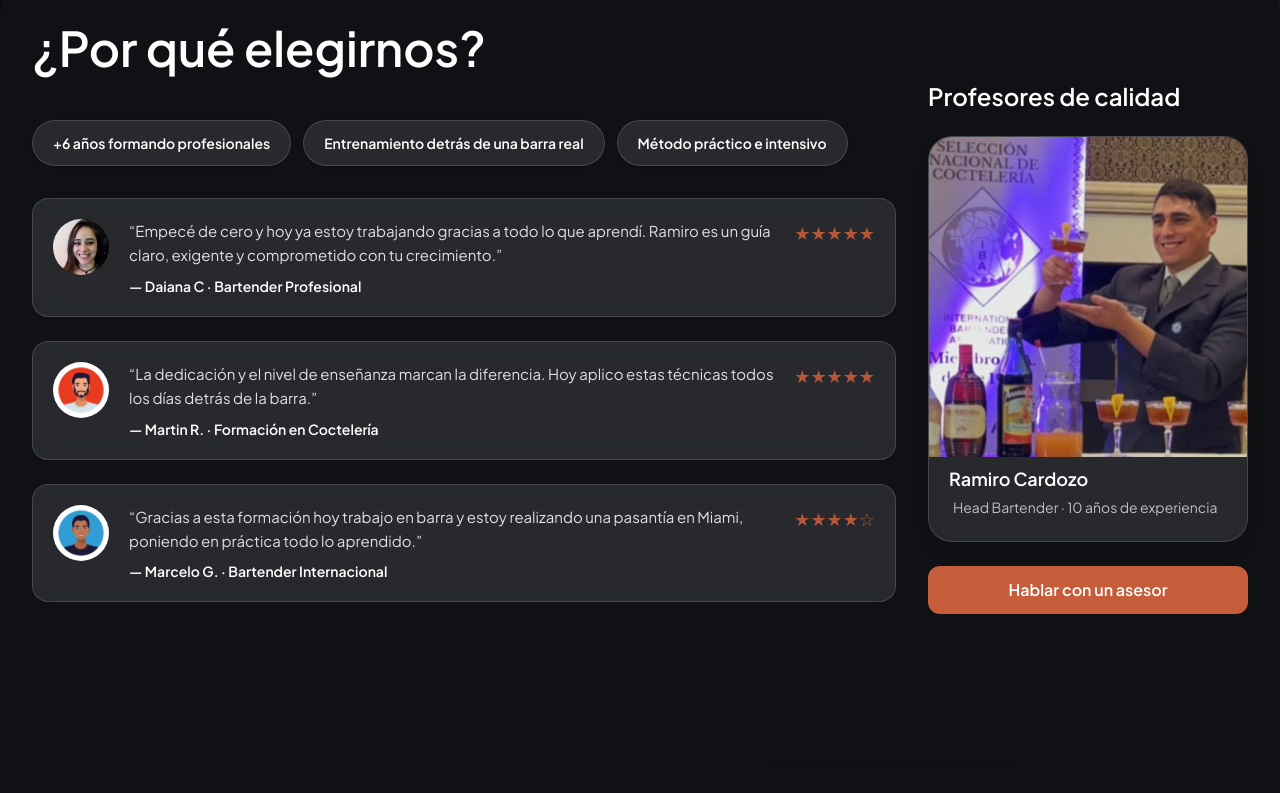
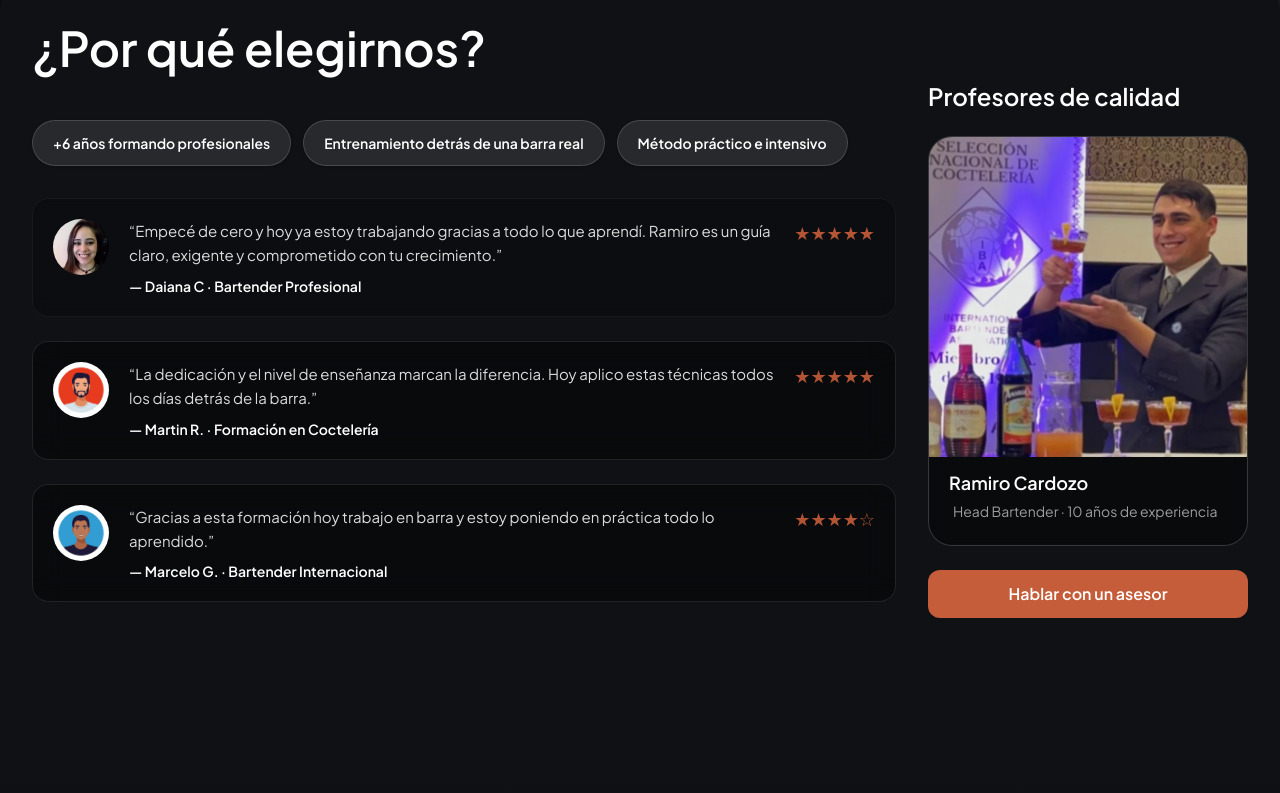
Before and after one commit to DaianaCardozo/Drink-Company, a React (Vite) app: page / in a window 1280 px wide. Shown: the part 656-1449 px from the top of the page. Built offline with nearby package versions, Linux system fonts and the light colour scheme; the HTML template or start-up script is replaced by a standard one.

Commit message:
Se mejoró el UI y los colores de la página para mejorar la estetica

```diff
--- a/src/App.tsx
+++ b/src/App.tsx
@@ -141,7 +141,9 @@ export default function App() {
 
               <div className="space-y-6 max-w-none md:translate-x-0">
                 {/* 1 */}
-                <div className="flex items-start justify-between gap-5 bg-white/10 backdrop-blur-md border border-white/15 rounded-2xl p-5 transition hover:bg-white/15">
+                <div className="flex items-start justify-between gap-5 bg-black/20 backdrop-blur-sm border border-white/5 rounded-2xl p-5 transition hover:bg-black/25">
+
+
                   <div className="flex items-start gap-5 flex-1">
                     <img
                       src={daiana}
@@ -165,7 +167,8 @@ export default function App() {
                 </div>
 
                 {/* 2 */}
-                <div className="flex items-start justify-between gap-5 bg-white/10 backdrop-blur-md border border-white/15 rounded-2xl p-5 transition hover:bg-white/15">
+               <div className="flex items-start justify-between gap-5 bg-black/40 backdrop-blur-lg border border-white/10 rounded-2xl p-5 transition hover:bg-black/50">
+
                   <div className="flex items-start gap-5 flex-1">
                     <img
                       src={martin}
@@ -189,7 +192,8 @@ export default function App() {
                 </div>
 
                 {/* 3 */}
-                <div className="flex items-start justify-between gap-5 bg-white/10 backdrop-blur-md border border-white/15 rounded-2xl p-5 transition hover:bg-white/15">
+                <div className="flex items-start justify-between gap-5 bg-black/40 backdrop-blur-lg border border-white/10 rounded-2xl p-5 transition hover:bg-black/50">
+
                   <div className="flex items-start gap-5 flex-1">
                     <img
                       src={marcelo}
@@ -199,7 +203,7 @@ export default function App() {
 
                     <div>
                       <p className="text-[15px] leading-relaxed text-white/85">
-                        “Gracias a esta formación hoy trabajo en barra y estoy realizando una pasantía en Miami, poniendo en práctica todo lo aprendido.”
+                        “Gracias a esta formación hoy trabajo en barra y estoy poniendo en práctica todo lo aprendido.”
                       </p>
                       <p className="mt-2 text-sm font-semibold text-white">
                         — Marcelo G. · Bartender Internacional
@@ -220,19 +224,25 @@ export default function App() {
                 Profesores de calidad
               </h3>
 
-              <div className="rounded-3xl overflow-hidden bg-white/10 backdrop-blur border border-white/15 shadow-lg w-[320px]">
+             <div className="rounded-3xl overflow-hidden bg-white/[0.02] backdrop-blur-sm border border-white/15 w-[320px]">
+
+
                 <img
                   src={profesor}
                   alt="Profesor de coctelería"
                   className="w-full h-[320px] object-cover"
                 />
 
-                <div className="pt-2 pb-6 px-6">
+                <div className="pt-3 pb-6 px-6 bg-black/50">
+
                   <p className="text-lg font-semibold text-white -ml-1">
                     Ramiro Cardozo
                   </p>
 
-                  <p className="text-sm text-white/70 mt-1">
+                 <p className="text-sm text-white/60 mt-1">
+
+
+
                     Head Bartender · 10 años de experiencia
                   </p>
                 </div>
```
